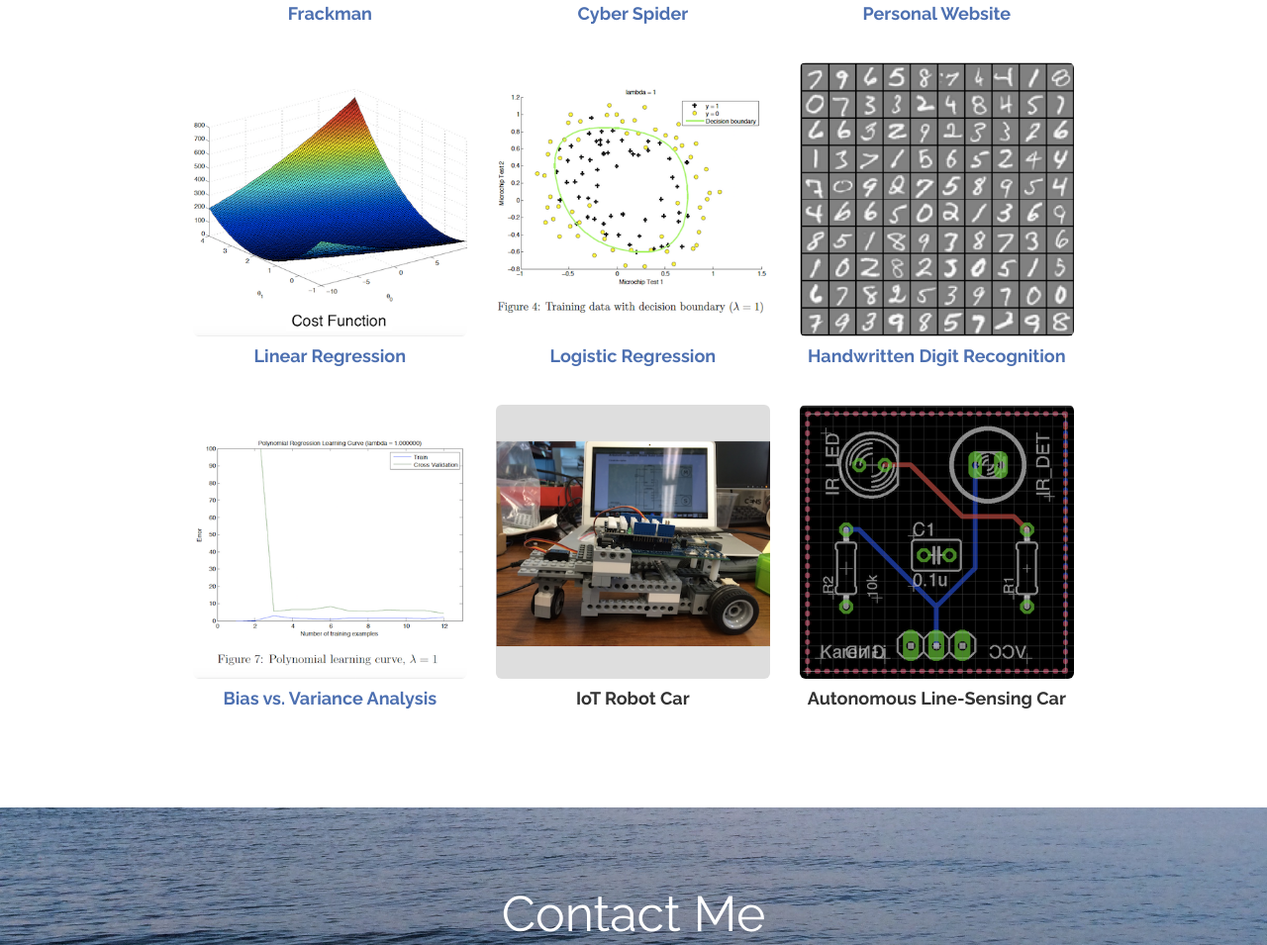
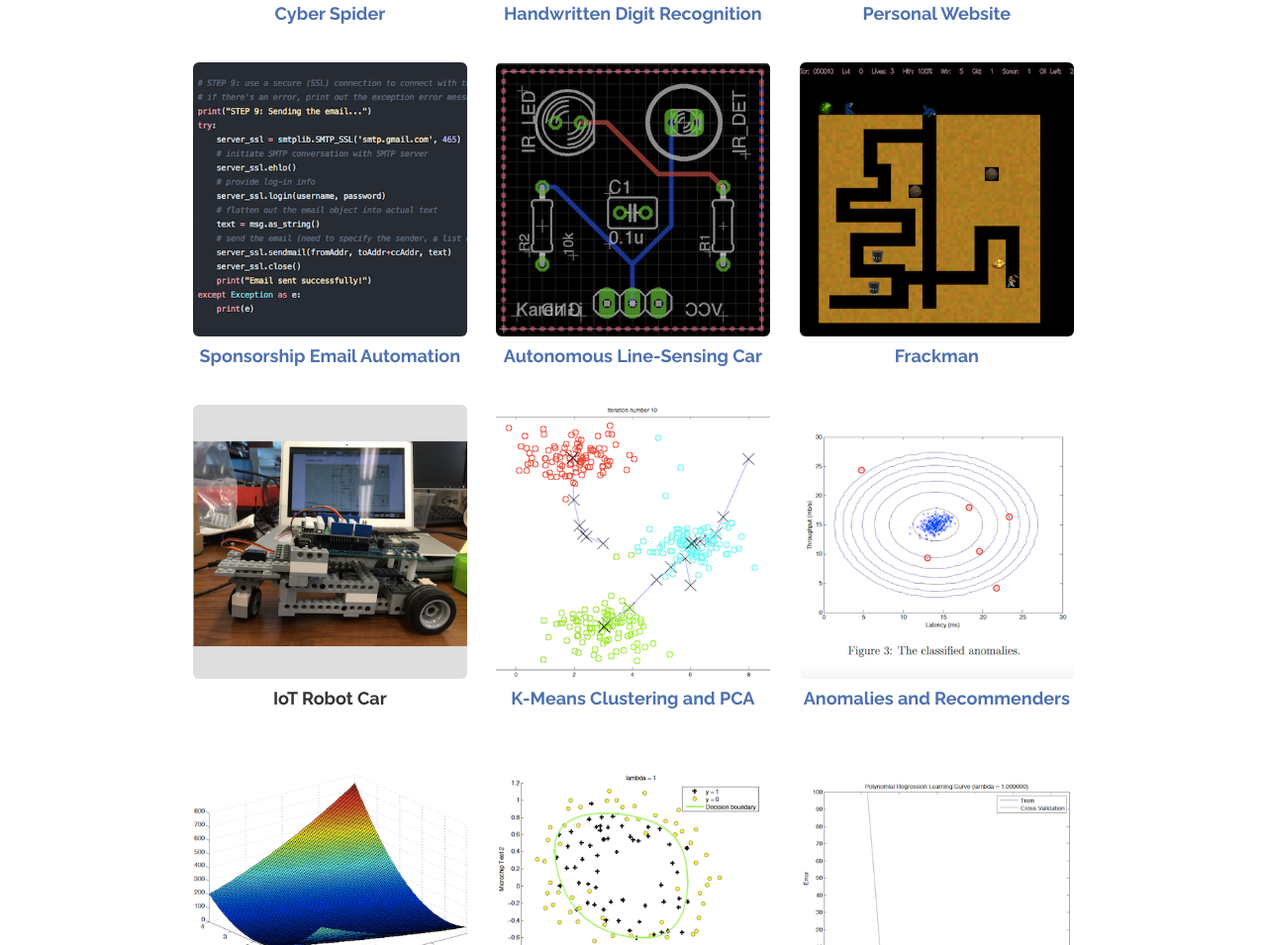
Before and after one commit to codeKaren/codeKaren.github.io, a plain HTML site: page index.html in a window 1280 px wide. Shown: the part 4662-5617 px from the top of the page at 99% size. Drawn offline with nearby package versions, Linux system fonts and the light colour scheme; some icons are missing.

Commit message:
add more projects

```diff
--- a/index.html
+++ b/index.html
@@ -446,7 +446,7 @@
         <p> <b> Filter by Language: </b>
         <a href="#" data-filter=".cpp">C++</a>  ||
         <a href="#" data-filter=".c">C</a>  ||
-<!--         <a href="#" data-filter=".python">Python</a>  || -->
+        <a href="#" data-filter=".python">Python</a>  ||
         <a href="#" data-filter=".octave">Octave/MATLAB</a>  ||
         <a href="#" data-filter=".html">HTML/CSS</a>
         </p>
@@ -461,20 +461,6 @@
         <div class = "row isotopeContainer">
           <div class = "col-lg-4 col-md-6 col-sm-12 col-xs-12 isotopeSelector cpp softwareonly">
             <figure class = "caption">
-              <img src = "img/Frackman.png" class = "img-responsive img-rounded center-block caption__media" alt = "Frackman video game">
-              <div class = "caption__overlay">
-                <figcaption class = "caption__overlay__content">
-                <h4>Frackman</h4>
-                <p> A 2D arcade-style game where the player, Frackman, tries to find all of the oil barrels on each level, while bribing the angry protestors who are following him with gold nuggets or shooting them with water squirts. This was my first intensive CS project.</p>
-                <p> <span class = "glyphicon glyphicon-tag"> </span>
-                C++</p>
-                </figcaption>
-              </div>
-            </figure>
-          <h4 id = "outer-caption"> <a href = "https://github.com/codeKaren/FrackMan" target = "_blank">Frackman</a> </h4>
-          </div>
-          <div class = "col-lg-4 col-md-6 col-sm-12 col-xs-12 isotopeSelector cpp softwareonly">
-            <figure class = "caption">
               <img src = "img/CyberSpider.png" class = "img-responsive img-rounded center-block caption__media" alt = "Cyber Spider program">
               <div class = "caption__overlay">
                 <figcaption class = "caption__overlay__content">
@@ -486,6 +472,20 @@
               </div>
             </figure>
           <h4 id = "outer-caption"> <a href = "https://github.com/codeKaren/CyberSpider" target = "_blank">Cyber Spider</a> </h4>
+          </div>
+          <div class = "col-lg-4 col-md-6 col-sm-12 col-xs-12 isotopeSelector octave ml softwareonly">
+            <figure class = "caption">
+              <img src = "img/digitRecognition.png" class = "img-responsive img-rounded center-block caption__media" alt = "Handwritten digit recognition using neural network">
+              <div class = "caption__overlay">
+                <figcaption class = "caption__overlay__content">
+                <h4>Handwritten Digit Recognition</h4>
+                <p> The feedforward and back propagation (with regularization) algorithms applied to a three-layer neural network for handwritten digit recognition. I used numerical gradient checking and random parameter initialization as well.</p>
+                <p> <span class = "glyphicon glyphicon-tag"> </span>
+                Octave/MATLAB, ML</p>
+                </figcaption>
+              </div>
+            </figure>
+          <h4 id = "outer-caption"> <a href = "https://github.com/codeKaren/NeuralNetwork" target = "_blank"> Handwritten Digit Recognition </a> </h4>
           </div>
           <div class = "col-lg-4 col-md-6 col-sm-12 col-xs-12 isotopeSelector html webdev softwareonly">
             <figure class = "caption">
@@ -499,7 +499,91 @@
                 </figcaption>
               </div>
             </figure>
-          <h4 id = "outer-caption"> <a href = "#" target = "_blank">Personal Website</a></h4>
+          <h4 id = "outer-caption"> <a href = "https://github.com/codeKaren/codeKaren.github.io" target = "_blank">Personal Website</a></h4>
+          </div>
+          <div class = "col-lg-4 col-md-6 col-sm-12 col-xs-12 isotopeSelector python softwareonly">
+            <figure class = "caption">
+              <img src = "img/email.png" class = "img-responsive img-rounded center-block caption__media" alt = "Sponsorship email automation script">
+              <div class = "caption__overlay">
+                <figcaption class = "caption__overlay__content">
+                <h4>Sponsorship Email Automation</h4>
+                <p> A script to help automate the process of sending emails via Gmail to potential sponsors for campus events, such as StartupFair.LA. User input is obtained in order to format the email and complete the template used for the email body.</p>
+                <p> <span class = "glyphicon glyphicon-tag"> </span>
+                Python</p>
+                </figcaption>
+              </div>
+            </figure>
+          <h4 id = "outer-caption"> <a href = "https://github.com/codeKaren/send-Gmail" target = "_blank">Sponsorship Email Automation</a></h4>
+          </div>
+          <div class = "col-lg-4 col-md-6 col-sm-12 col-xs-12 isotopeSelector hardware">
+            <figure class = "caption">
+              <img src = "img/opsPCB.png" class = "img-responsive img-rounded center-block caption__media" alt = "Autonomous line-sensing car with Arduino">
+              <div class = "caption__overlay">
+                <figcaption class = "caption__overlay__content">
+                <h4>Autonomous Line-Sensing Car</h4>
+                <p> An autonomous line-sensing car prototyped on a breadboard that uses IR LED distance sensors and PID control implemented using Arduino to follow a line/track. This was my team capstone project for the IEEE: Open Project Space program.</p>
+                <p> <span class = "glyphicon glyphicon-tag"> </span>
+                Arduino, Hardware</p>
+                </figcaption>
+              </div>
+            </figure>
+          <h4 id = "outer-caption"> <a href = "https://github.com/tanya-al/OPS_Capstone" target = "_blank">Autonomous Line-Sensing Car </a></h4>
+          </div>
+          <div class = "col-lg-4 col-md-6 col-sm-12 col-xs-12 isotopeSelector cpp softwareonly">
+            <figure class = "caption">
+              <img src = "img/Frackman.png" class = "img-responsive img-rounded center-block caption__media" alt = "Frackman video game">
+              <div class = "caption__overlay">
+                <figcaption class = "caption__overlay__content">
+                <h4>Frackman</h4>
+                <p> A 2D arcade-style game where the player, Frackman, tries to find all of the oil barrels on each level, while bribing the angry protestors who are following him with gold nuggets or shooting them with water squirts. This was my first intensive CS project.</p>
+                <p> <span class = "glyphicon glyphicon-tag"> </span>
+                C++</p>
+                </figcaption>
+              </div>
+            </figure>
+          <h4 id = "outer-caption"> <a href = "https://github.com/codeKaren/FrackMan" target = "_blank">Frackman</a> </h4>
+          </div>
+          <div class = "col-lg-4 col-md-6 col-sm-12 col-xs-12 isotopeSelector c hardware">
+            <figure class = "caption">
+              <img src = "img/robotCar.png" class = "img-responsive img-rounded center-block caption__media" alt = "IoT Intel Edison robot car">
+              <div class = "caption__overlay">
+                <figcaption class = "caption__overlay__content">
+                <h4>IoT Robot Car</h4>
+                <p> A robot car controlled by an Intel Edison using secure IoT coordination systems. I assembled the car out of LEGOs and mechanical parts, soldered the circuit to power the motor and Edison board, and implemented C code that controls the motion of the car.</p>
+                <p> <span class = "glyphicon glyphicon-tag"> </span>
+                C, Hardware</p>
+                </figcaption>
+              </div>
+            </figure>
+          <h4 id = "outer-caption">IoT Robot Car</h4>
+          </div>
+          <div class = "col-lg-4 col-md-6 col-sm-12 col-xs-12 isotopeSelector octave ml softwareonly">
+            <figure class = "caption">
+              <img src = "img/Kmeans.png" class = "img-responsive img-rounded center-block caption__media" alt = "K-Means Clustering Algorithm and PCA">
+              <div class = "caption__overlay">
+                <figcaption class = "caption__overlay__content">
+                <h4>K-Means Clustering and PCA</h4>
+                <p> An implementation of the K-Means clustering algorithm to compress an image. I also compressed images using principal component analysis (PCA) to find low-dimensional representations of face images.</p>
+                <p> <span class = "glyphicon glyphicon-tag"> </span>
+                Octave/MATLAB, ML</p>
+                </figcaption>
+              </div>
+            </figure>
+          <h4 id = "outer-caption"> <a href = "https://github.com/codeKaren/K-Means-PCA" target = "_blank">K-Means Clustering and PCA</a> </h4>
+          </div>
+          <div class = "col-lg-4 col-md-6 col-sm-12 col-xs-12 isotopeSelector octave ml softwareonly">
+            <figure class = "caption">
+              <img src = "img/anomaly.png" class = "img-responsive img-rounded center-block caption__media" alt = "Anomaly detection system and recommender system">
+              <div class = "caption__overlay">
+                <figcaption class = "caption__overlay__content">
+                <h4>Anomaly/Recommender Systems</h4>
+                <p> An implementation of the anomaly detection algorithm to detect failing servers on a network. I also implemented a recommender system for movies using collaborative filtering.</p>
+                <p> <span class = "glyphicon glyphicon-tag"> </span>
+                Octave/MATLAB, ML</p>
+                </figcaption>
+              </div>
+            </figure>
+          <h4 id = "outer-caption"> <a href = "https://github.com/codeKaren/Anomaly-Recommender" target = "_blank">Anomalies and Recommenders</a> </h4>
           </div>
           <div class = "col-lg-4 col-md-6 col-sm-12 col-xs-12 isotopeSelector octave ml softwareonly">
             <figure class = "caption">
@@ -531,20 +615,6 @@
           </div>
           <div class = "col-lg-4 col-md-6 col-sm-12 col-xs-12 isotopeSelector octave ml softwareonly">
             <figure class = "caption">
-              <img src = "img/digitRecognition.png" class = "img-responsive img-rounded center-block caption__media" alt = "Handwritten digit recognition using neural network">
-              <div class = "caption__overlay">
-                <figcaption class = "caption__overlay__content">
-                <h4>Handwritten Digit Recognition</h4>
-                <p> The feedforward and back propagation (with regularization) algorithms applied to a three-layer neural network for handwritten digit recognition. I used numerical gradient checking and random parameter initialization as well.</p>
-                <p> <span class = "glyphicon glyphicon-tag"> </span>
-                Octave/MATLAB, ML</p>
-                </figcaption>
-              </div>
-            </figure>
-          <h4 id = "outer-caption"> <a href = "https://github.com/codeKaren/NeuralNetwork" target = "_blank"> Handwritten Digit Recognition </a> </h4>
-          </div>
-          <div class = "col-lg-4 col-md-6 col-sm-12 col-xs-12 isotopeSelector octave ml softwareonly">
-            <figure class = "caption">
               <img src = "img/biasVariance.png" class = "img-responsive img-rounded center-block caption__media" alt = "Linear regression bias vs. variance analysis">
               <div class = "caption__overlay">
                 <figcaption class = "caption__overlay__content">
@@ -556,34 +626,6 @@
               </div>
             </figure>
           <h4 id = "outer-caption"> <a href = "https://github.com/codeKaren/BiasVariance" target = "_blank"> Bias vs. Variance Analysis </a> </h4>
-          </div>
-          <div class = "col-lg-4 col-md-6 col-sm-12 col-xs-12 isotopeSelector c hardware">
-            <figure class = "caption">
-              <img src = "img/robotCar.png" class = "img-responsive img-rounded center-block caption__media" alt = "IoT Intel Edison robot car">
-              <div class = "caption__overlay">
-                <figcaption class = "caption__overlay__content">
-                <h4>IoT Robot Car</h4>
-                <p> A robot car controlled by an Intel Edison using secure IoT coordination systems. I assembled the car out of LEGOs and mechanical parts, soldered the circuit to power the motor and Edison board, and implemented C code that controls the motion of the car.</p>
-                <p> <span class = "glyphicon glyphicon-tag"> </span>
-                C, Hardware</p>
-                </figcaption>
-              </div>
-            </figure>
-          <h4 id = "outer-caption">IoT Robot Car</h4>
-          </div>
-          <div class = "col-lg-4 col-md-6 col-sm-12 col-xs-12 isotopeSelector hardware">
-            <figure class = "caption">
-              <img src = "img/opsPCB.png" class = "img-responsive img-rounded center-block caption__media" alt = "Autonomous line-sensing car with Arduino">
-              <div class = "caption__overlay">
-                <figcaption class = "caption__overlay__content">
-                <h4>Autonomous Line-Sensing Car</h4>
-                <p> An autonomous line-sensing car prototyped on a breadboard that uses IR LED distance sensors and PID control implemented using Arduino to follow a line/track. This was my capstone project for the IEEE: Open Project Space program.</p>
-                <p> <span class = "glyphicon glyphicon-tag"> </span>
-                Arduino, Hardware</p>
-                </figcaption>
-              </div>
-            </figure>
-          <h4 id = "outer-caption">Autonomous Line-Sensing Car</h4>
           </div>
         </div>
       </div>
```
Also changed, not shown: img/Kmeans.png (added), img/anomaly.png (added), img/email.png (added).
